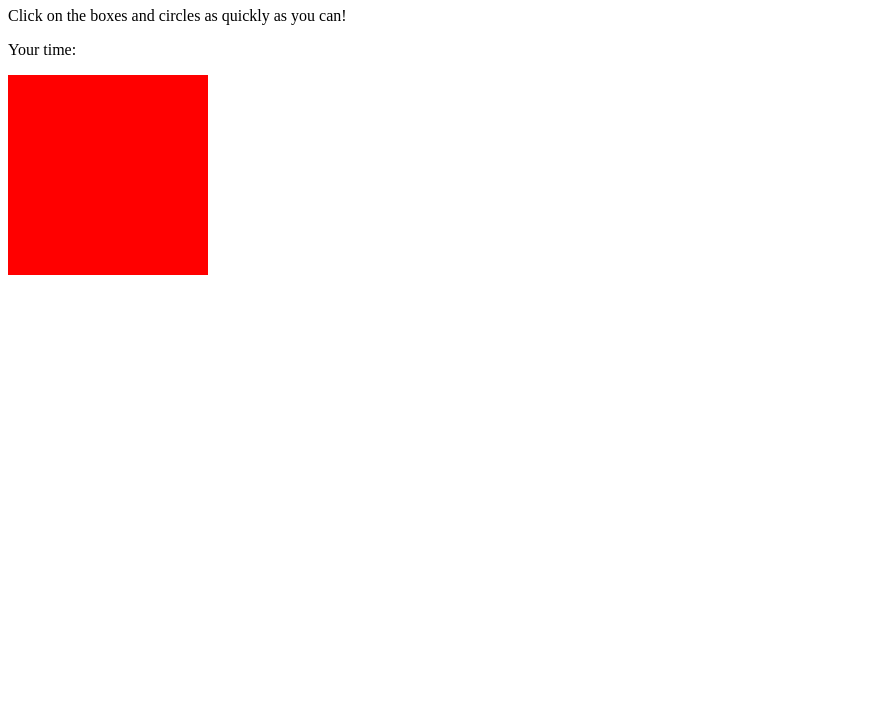
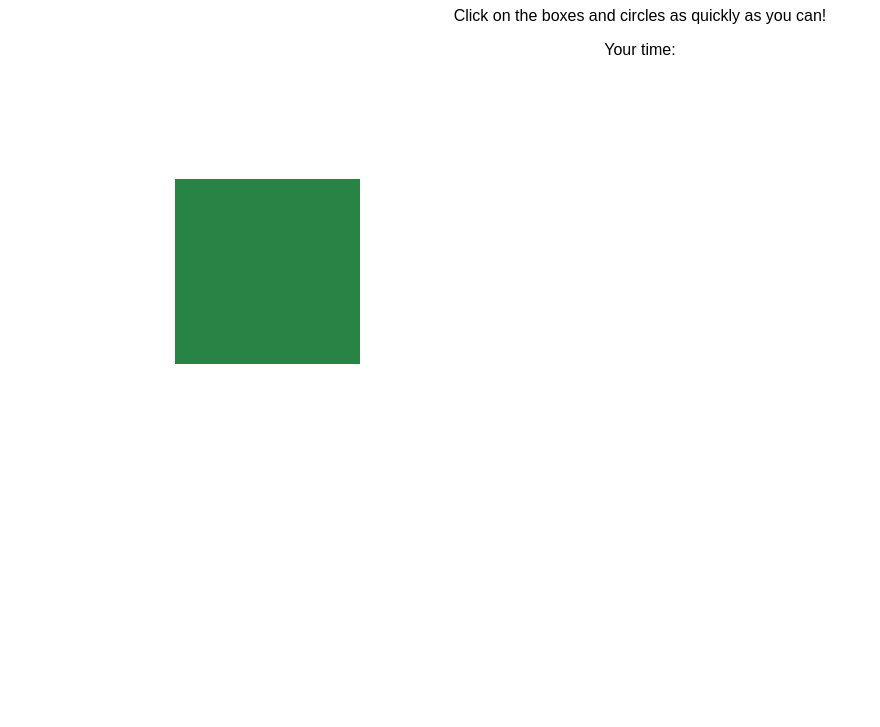
Before and after one commit to andyweru/Javascript_Reaction_Tester, a plain HTML site: page index.html in a window 1280 px wide. Shown: the part 73-800 px from the top of the page, without its empty margins (0-880 px from the left). Drawn offline with Linux system fonts and the light colour scheme.

Commit message:
random shape and color added

```diff
--- a/index.html
+++ b/index.html
@@ -6,12 +6,27 @@
 
     <style>
 
+        body{
+
+            text-align: center;
+            font-family: sans-serif;
+
+        }
+
         #shape{
 
-            width: 200px;
-            height: 200px;
+            width: 150px;
+            height: 150px;
             background-color: red;
             display: none;
+            position: relative;
+
+        }
+
+        .seconds{
+
+            font-weight: 700;
+
         }
 
     </style>
@@ -21,7 +36,7 @@
     <p>Click on the boxes and circles as quickly as you can!</p>
 
 
-    <p>Your time: <span id="timeTaken"></span></p>
+    <p>Your time: <span class="seconds" id="timeTaken"></span></p>
 
     <div id="shape"></div>
 
@@ -29,7 +44,50 @@
 
         var start = new Date().getTime();
 
+        function getRandomColor(){
+
+            var letters = '0123456789ABCDEF'.split('');
+
+            var color = '#';
+
+            for (var i = 0; i < 6; i++){
+
+                color += letters[Math.floor(Math.random() * 10)];
+
+            }
+
+            return color;
+
+        }
+
         function makeShapeAppear(){
+
+            var top = Math.random() * 200;
+
+            var left = Math.random() * 200;
+
+            var width = (Math.random() * 150) + 100;
+
+            if (Math.random() > 0.5){
+
+                document.getElementById("shape").style.borderRadius = "50%";
+
+            }else {
+
+                document.getElementById("shape").style.borderRadius = "0";
+
+            }
+
+            document.getElementById("shape").style.backgroundColor = getRandomColor();
+
+
+            document.getElementById("shape").style.top = top + "px";
+
+            document.getElementById("shape").style.left = left + "px";
+
+             document.getElementById("shape").style.width = width + "px";
+
+            document.getElementById("shape").style.height = width + "px";
 
             document.getElementById("shape").style.display = "block";
 
```
